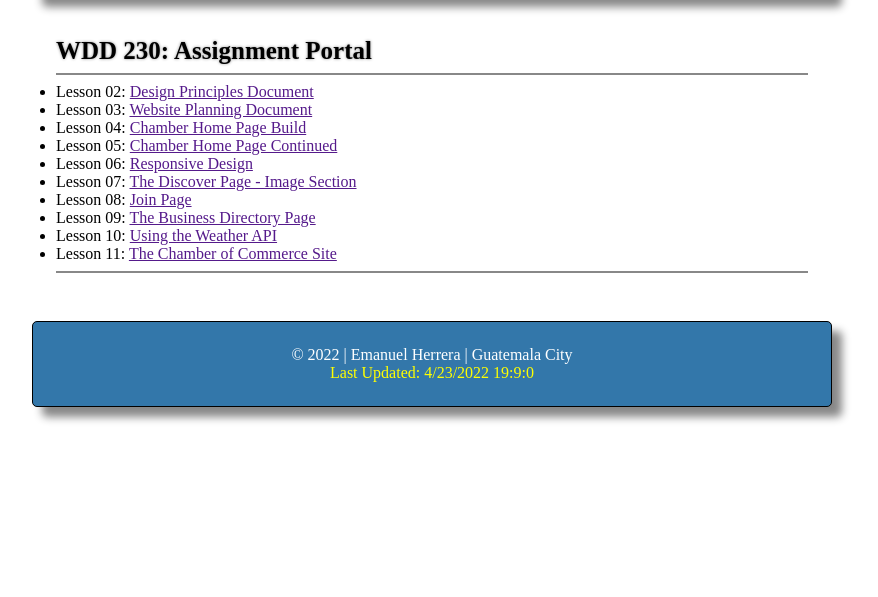
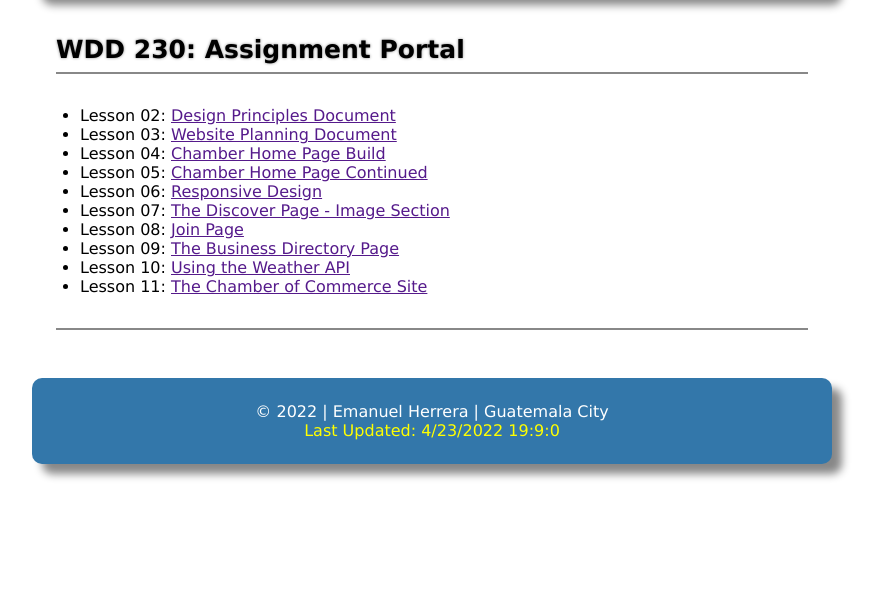
Before and after one commit to Blacknight15/wdd230, a plain HTML site: page index.html in a window 1280 px wide. Shown: the part 203-800 px from the top of the page, without its empty margins (208-1086 px from the left). Drawn offline with Linux system fonts and the light colour scheme.

Commit message:
minor tweaks

```diff
--- a/css/style.css
+++ b/css/style.css
@@ -2,6 +2,7 @@
     margin: 0;
     padding: 0;
     box-sizing: border-box;
+    font-family: Verdana, Helvetica, sans-serif;
 }
 
 main {
@@ -36,6 +37,10 @@ hr {
     border: 1px solid #888888;
 }
 
+ul {
+    padding: 1.5rem;
+}
+
 header, main, footer {
     max-width: 800px;
     margin: 0 auto;
@@ -44,14 +49,13 @@ header, main, footer {
 
 header, footer {
     margin: 1rem auto;
-    border: 1px solid black;
     padding: 1.5rem;
     background-color: #3377aa;
     display: grid;
     grid-template-columns: 200px 1fr;
     align-items: center;
     text-align: center;
-    border-radius: 5px 5px 5px 5px;
+    border-radius: 10px 10px 10px 10px;
     color: white;
     box-shadow: 10px 10px 8px #888888;
 }
@@ -68,4 +72,6 @@ header img {
 
 #dateMod {
     color: yellow;
+    font-size: 13
+    px;
 }
```
